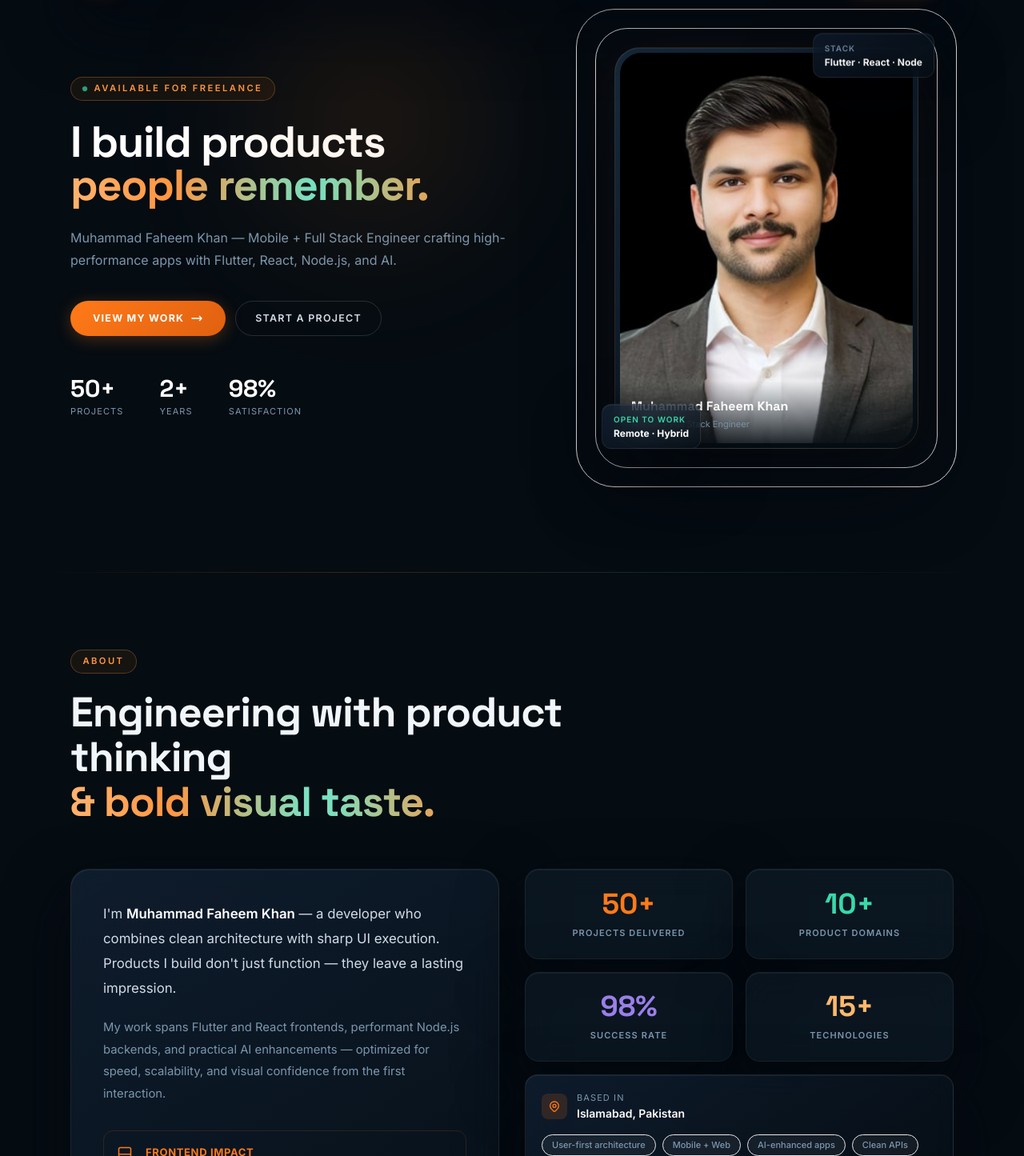
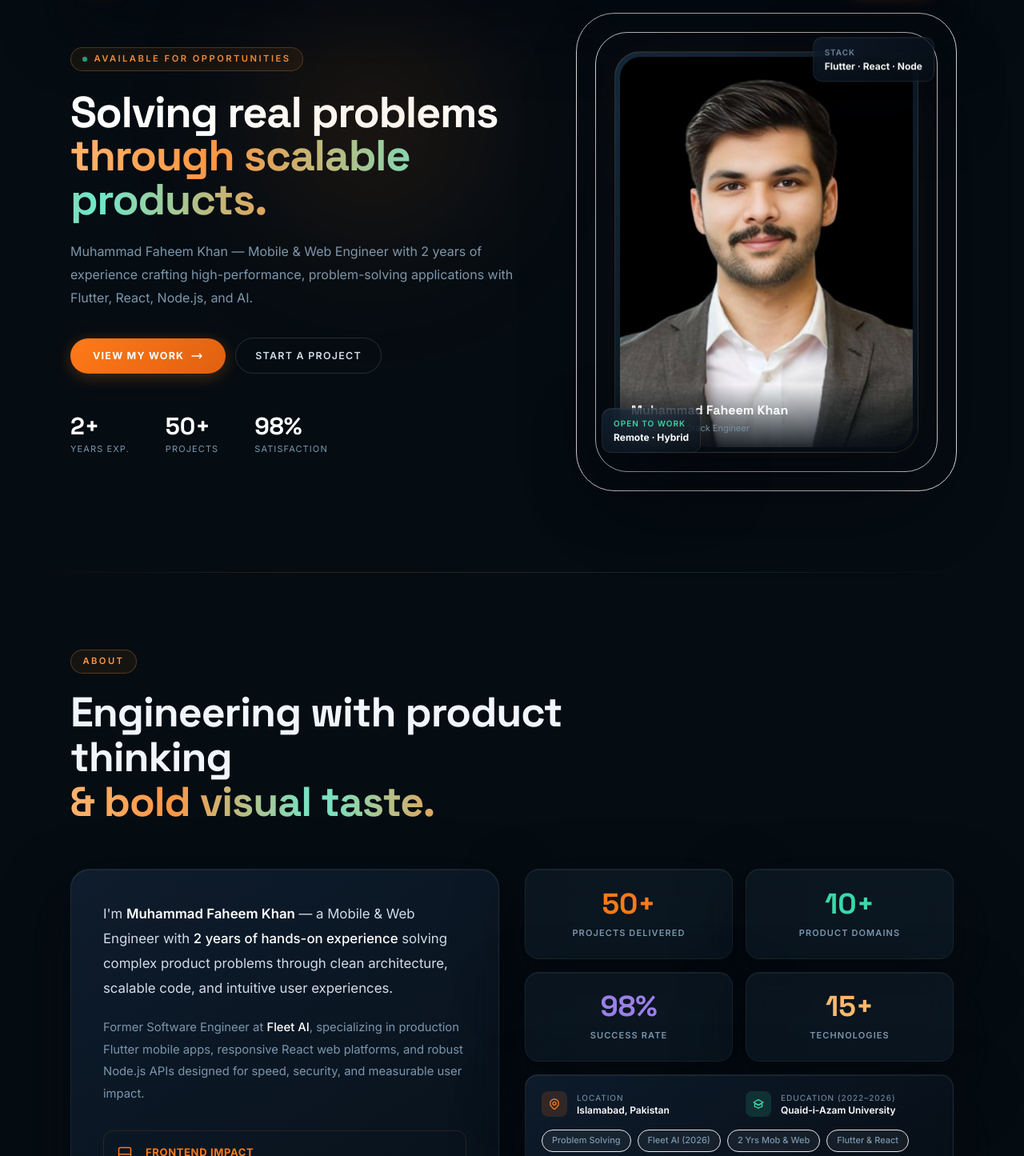
Before and after one commit to MuhammadFaheemKhan2004/my-portfolio, a React (Vite) app in the folder client/: page / in a window 1280 px wide. Shown: the part 85-1530 px from the top of the page at 80% size. Built offline with nearby package versions, Linux system fonts and the light colour scheme; no server answers.

Commit message:
feat: professional problem-solving headline, updated Fleet AI & QAU 2022-2026, instant projects load

```diff
--- a/client/src/components/About.jsx
+++ b/client/src/components/About.jsx
@@ -81,14 +81,14 @@ const About = () => {
                         {/* Left — bio */}
                         <motion.div variants={item} className="glass-panel rounded-3xl p-8 sm:p-10">
                             <p className="text-[1.05rem] leading-[1.85] text-[#d1dce8]">
-                                I'm <span className="font-semibold text-white">Muhammad Faheem Khan</span> — a developer
-                                who combines clean architecture with sharp UI execution. Products I build
-                                don't just function — they leave a lasting impression.
+                                I'm <span className="font-semibold text-white">Muhammad Faheem Khan</span> — a Mobile & Web Engineer
+                                with <span className="text-white font-medium">2 years of hands-on experience</span> solving complex product
+                                problems through clean architecture, scalable code, and intuitive user experiences.
                             </p>
                             <p className="mt-5 text-[0.925rem] leading-[1.85] text-[#7b97ae]">
-                                My work spans Flutter and React frontends, performant Node.js backends,
-                                and practical AI enhancements — optimized for speed, scalability,
-                                and visual confidence from the first interaction.
+                                Former Software Engineer at <span className="text-white font-medium">Fleet AI</span>, specializing in production
+                                Flutter mobile apps, responsive React web platforms, and robust Node.js APIs designed for speed, security,
+                                and measurable user impact.
                             </p>
 
                             {/* Pillar cards */}
@@ -119,20 +119,36 @@ const About = () => {
 
                             {/* Extra info card */}
                             <div className="col-span-2 glass-panel rounded-2xl p-5">
-                                <div className="flex items-center gap-3 mb-4">
-                                    <span className="inline-flex h-8 w-8 items-center justify-center rounded-lg bg-accent/15">
+                                <div className="grid grid-cols-1 sm:grid-cols-2 gap-4 mb-4">
+                                    <div className="flex items-center gap-3">
+                                        <span className="inline-flex h-8 w-8 shrink-0 items-center justify-center rounded-lg bg-accent/15">
                                             <svg className="h-4 w-4 text-accent" fill="none" stroke="currentColor" viewBox="0 0 24 24" strokeWidth={2}>
                                                 <path strokeLinecap="round" strokeLinejoin="round" d="M17.657 16.657L13.414 20.9a1.998 1.998 0 01-2.827 0l-4.244-4.243a8 8 0 1111.314 0z" />
                                                 <path strokeLinecap="round" strokeLinejoin="round" d="M15 11a3 3 0 11-6 0 3 3 0 016 0z" />
                                             </svg>
                                         </span>
                                         <div>
-                                        <p className="text-[11px] uppercase tracking-widest text-[#7b97ae]">Based in</p>
-                                        <p className="text-sm font-semibold text-white">Islamabad, Pakistan</p>
+                                            <p className="text-[10px] uppercase tracking-widest text-[#7b97ae]">Location</p>
+                                            <p className="text-xs font-semibold text-white">Islamabad, Pakistan</p>
                                         </div>
                                     </div>
+
+                                    <div className="flex items-center gap-3">
+                                        <span className="inline-flex h-8 w-8 shrink-0 items-center justify-center rounded-lg bg-mint/15">
+                                            <svg className="h-4 w-4 text-mint" fill="none" stroke="currentColor" viewBox="0 0 24 24" strokeWidth={2}>
+                                                <path strokeLinecap="round" strokeLinejoin="round" d="M12 14l9-5-9-5-9 5 9 5z" />
+                                                <path strokeLinecap="round" strokeLinejoin="round" d="M12 14l6.16-3.422a12.083 12.083 0 01.665 6.479A11.952 11.952 0 0012 20.055a11.952 11.952 0 00-6.824-2.998 12.078 12.078 0 01.665-6.479L12 14z" />
+                                            </svg>
+                                        </span>
+                                        <div>
+                                            <p className="text-[10px] uppercase tracking-widest text-[#7b97ae]">Education (2022–2026)</p>
+                                            <p className="text-xs font-semibold text-white">Quaid-i-Azam University</p>
+                                        </div>
+                                    </div>
+                                </div>
+
                                 <div className="flex flex-wrap gap-2">
-                                    {['User-first architecture', 'Mobile + Web', 'AI-enhanced apps', 'Clean APIs'].map((tag) => (
+                                    {['Problem Solving', 'Fleet AI (2026)', '2 Yrs Mob & Web', 'Flutter & React', 'Clean APIs'].map((tag) => (
                                         <span key={tag} className="rounded-full bg-white/5 border border-white/8 px-3 py-1 text-[11px] font-medium text-[#7b97ae]">
                                             {tag}
                                         </span>
--- a/client/src/components/Experience.jsx
+++ b/client/src/components/Experience.jsx
@@ -14,10 +14,10 @@ const item = {
 
 const experiences = [
     {
-        role: 'Full Stack Developer',
-        company: 'Product & Startup Projects',
-        period: '2023 – Present',
-        description: 'End-to-end product delivery — UI architecture through backend APIs for mobile and web.',
+        role: 'Software Engineer (Mobile & Web)',
+        company: 'Fleet AI',
+        period: 'Feb 2026 – June 2026',
+        description: 'Engineered high-performance mobile and web solutions with AI workflows, responsive client architectures, and robust API integrations.',
         type: 'Work',
         color: 'text-accent',
         bg: 'bg-accent/10 border-accent/20',
@@ -25,21 +25,10 @@ const experiences = [
         dotGlow: '0 0 12px rgba(255,122,24,0.5)',
     },
     {
-        role: 'Mobile App Developer',
-        company: 'Client Product Builds',
-        period: '2022 – 2023',
-        description: 'Production-grade Flutter apps with Firebase, push notifications, and real-time syncing.',
-        type: 'Work',
-        color: 'text-violet',
-        bg: 'bg-violet/10 border-violet/20',
-        dot: 'bg-violet',
-        dotGlow: '0 0 12px rgba(155,127,232,0.5)',
-    },
-    {
-        role: 'Frontend Engineer',
-        company: 'Web Development Projects',
-        period: '2021 – 2022',
-        description: 'Responsive React interfaces with performance-first component systems.',
+        role: 'Mobile & Web Developer',
+        company: 'Client & Startup Solutions',
+        period: '2024 – 2026 (2 Years)',
+        description: 'Delivered production Flutter mobile apps and full-stack React/Node.js web systems focused on high responsiveness, reliability, and clean UX.',
         type: 'Work',
         color: 'text-mint',
         bg: 'bg-mint/10 border-mint/20',
@@ -48,9 +37,9 @@ const experiences = [
     },
     {
         role: 'BS Computer Science',
-        company: 'Quaid-e-Azam University',
-        period: '2020 – 2024',
-        description: 'Software engineering foundations while shipping real-world projects with live users.',
+        company: 'Quaid-i-Azam University Islamabad',
+        period: '2022 – 2026',
+        description: 'Rigorous software engineering foundations, algorithms, data structures, and practical application development while shipping live products.',
         type: 'Education',
         color: 'text-sand',
         bg: 'bg-sand/10 border-sand/20',
--- a/client/src/components/Hero.jsx
+++ b/client/src/components/Hero.jsx
@@ -15,8 +15,8 @@ const item = {
 };
 
 const stats = [
+    { value: '2+', label: 'Years Exp.' },
     { value: '50+', label: 'Projects' },
-    { value: '2+', label: 'Years' },
     { value: '98%', label: 'Satisfaction' },
 ];
 
@@ -38,7 +38,7 @@ const Hero = () => (
                     <motion.div variants={item}>
                         <span className="eyebrow">
                             <span className="pulse-glow inline-block h-1.5 w-1.5 rounded-full bg-mint" />
-                            Available for Freelance
+                            Available for Opportunities
                         </span>
                     </motion.div>
 
@@ -46,13 +46,13 @@ const Hero = () => (
                         variants={item}
                         className="mt-6 font-display text-[2.6rem] font-bold leading-[1.06] tracking-tight text-white sm:text-5xl lg:text-[3.4rem]"
                     >
-                        I build products<br />
-                        <span className="shimmer-text">people remember.</span>
+                        Solving real problems<br />
+                        <span className="shimmer-text">through scalable products.</span>
                     </motion.h1>
 
                     <motion.p variants={item} className="mt-6 max-w-xl text-[1rem] leading-[1.8] text-[#7b97ae]">
-                        Muhammad Faheem Khan — Mobile + Full Stack Engineer crafting
-                        high-performance apps with Flutter, React, Node.js, and AI.
+                        Muhammad Faheem Khan — Mobile & Web Engineer with 2 years of experience crafting
+                        high-performance, problem-solving applications with Flutter, React, Node.js, and AI.
                     </motion.p>
 
                     <motion.div variants={item} className="mt-9 flex flex-wrap items-center gap-3">
--- a/client/src/components/Projects.jsx
+++ b/client/src/components/Projects.jsx
@@ -13,12 +13,12 @@ const item = {
     visible: { opacity: 1, y: 0, transition: { duration: 0.55, ease: [0.25, 0.1, 0.25, 1] } },
 };
 
-// Fallback static data for when API is unavailable
+// Fallback static data — rendered IMMEDIATELY so page is never blank
 const FALLBACK_PROJECTS = [
     {
         _id: '1',
         title: 'Exam Master App',
-        description: '50,000+ MCQs platform for CSS, PMS, PPSC, ECAT, MDCAT with real-time job alerts and Firebase backend.',
+        description: '50,000+ MCQs preparation platform for CSS, PMS, PPSC, ECAT, MDCAT with real-time job alerts and Firebase backend.',
         image: 'https://images.unsplash.com/photo-1434030216411-0b793f4b4173?w=600&h=400&fit=crop',
         technologies: ['Flutter', 'Firebase', 'Kotlin'],
         github: 'https://github.com',
@@ -30,7 +30,7 @@ const FALLBACK_PROJECTS = [
     {
         _id: '2',
         title: 'AI Lawyer App',
-        description: 'Intelligent legal assistant with case-specific roadmaps, document analysis, and AI-powered legal insights.',
+        description: 'Intelligent legal assistant providing case-specific roadmaps, document analysis, and AI-powered legal insights.',
         image: 'https://images.unsplash.com/photo-1589829545856-d10d557cf95f?w=600&h=400&fit=crop',
         technologies: ['React', 'Node.js', 'OpenAI', 'MongoDB'],
         github: 'https://github.com',
@@ -42,7 +42,7 @@ const FALLBACK_PROJECTS = [
     {
         _id: '3',
         title: 'News Aggregator App',
-        description: 'Real-time news with intelligent category filtering, personalized recommendations, and offline reading.',
+        description: 'Real-time news aggregator with category-based filtering, offline caching, and instant breaking news feeds.',
         image: 'https://images.unsplash.com/photo-1504711434969-e33886168f5c?w=600&h=400&fit=crop',
         technologies: ['Flutter', 'News API', 'Firebase', 'Dart'],
         github: 'https://github.com',
@@ -53,8 +53,8 @@ const FALLBACK_PROJECTS = [
     },
     {
         _id: '4',
-        title: 'Google Maps Integration',
-        description: 'Advanced location services with real-time navigation, route optimization, and GPS tracking.',
+        title: 'Google Maps Integration App',
+        description: 'Advanced location services with real-time navigation, route optimization, and GPS fleet tracking.',
         image: 'https://images.unsplash.com/photo-1524661135-423995f22d0b?w=600&h=400&fit=crop',
         technologies: ['Kotlin', 'Google Maps API', 'Android SDK'],
         github: 'https://github.com',
@@ -66,7 +66,7 @@ const FALLBACK_PROJECTS = [
     {
         _id: '5',
         title: 'Event Management Platform',
-        description: 'Complete wedding & event planning solution with vendor management, budgets, and payment integration.',
+        description: 'Complete event planning solution with vendor booking, budget management, and secure payment workflows.',
         image: 'https://images.unsplash.com/photo-1492684223066-81342ee5ff30?w=600&h=400&fit=crop',
         technologies: ['React', 'Node.js', 'MongoDB', 'Stripe'],
         github: 'https://github.com',
@@ -78,7 +78,7 @@ const FALLBACK_PROJECTS = [
     {
         _id: '6',
         title: 'Real-Time Chat App',
-        description: 'Instant messaging with typing indicators, read receipts, group chats, and Firebase Realtime Database.',
+        description: 'Instant messaging application with typing indicators, message delivery status, and Firebase sync.',
         image: 'https://images.unsplash.com/photo-1611532736579-6b16e2b50449?w=600&h=400&fit=crop',
         technologies: ['React', 'Firebase', 'TypeScript'],
         github: 'https://github.com',
@@ -98,12 +98,12 @@ const typeBadge = {
 };
 
 function ProjectCard({ project }) {
-    const badge = typeBadge[project.type] || typeBadge.web;
+    const rawType = (project.type || 'web').toLowerCase();
+    const badge = typeBadge[rawType] || typeBadge.web;
 
     return (
-        <motion.article
-            variants={item}
-            className="project-card glass-panel group"
+        <article
+            className="project-card glass-panel group transition-all duration-300 hover:-translate-y-1.5 hover:shadow-panel"
             aria-label={project.title}
         >
             {/* Image area */}
@@ -137,14 +137,14 @@ function ProjectCard({ project }) {
                     {project.title}
                 </h3>
 
-                {/* Description — hidden by default, revealed on hover via CSS */}
+                {/* Description — revealed on hover via CSS */}
                 <p className="project-card-desc mt-2 text-[13px] leading-[1.75] text-[#7b97ae]">
                     {project.description}
                 </p>
 
                 {/* Tech pills */}
                 <div className="mt-3 flex flex-wrap gap-1.5">
-                    {project.technologies.slice(0, 4).map((tech) => (
+                    {project.technologies?.slice(0, 4).map((tech) => (
                         <span
                             key={tech}
                             className="rounded-full border border-white/8 bg-white/4 px-2.5 py-0.5 text-[11px] font-medium text-[#7b97ae]"
@@ -200,50 +200,29 @@ function ProjectCard({ project }) {
                     )}
                 </div>
             </div>
-        </motion.article>
-    );
-}
-
-// Skeleton loader
-function SkeletonCard() {
-    return (
-        <div className="glass-panel rounded-2xl overflow-hidden animate-pulse">
-            <div className="h-52 bg-secondary/60" />
-            <div className="p-5">
-                <div className="h-4 w-2/3 rounded bg-secondary/60" />
-                <div className="mt-3 h-3 w-full rounded bg-secondary/50" />
-                <div className="mt-2 h-3 w-4/5 rounded bg-secondary/50" />
-                <div className="mt-4 flex gap-2">
-                    <div className="h-7 w-20 rounded-full bg-secondary/60" />
-                    <div className="h-7 w-16 rounded-full bg-secondary/60" />
-                </div>
-            </div>
-        </div>
+        </article>
     );
 }
 
 const Projects = () => {
     const ref = useRef(null);
     const isVisible = useIntersectionObserver(ref);
-    const [projects, setProjects] = useState([]);
-    const [loading, setLoading] = useState(true);
+    // Hardcode fallback projects as initial state so they appear instantly on first load
+    const [projects, setProjects] = useState(FALLBACK_PROJECTS);
     const [activeFilter, setActiveFilter] = useState('All');
 
     useEffect(() => {
+        // Fetch fresh data in the background from MongoDB/API
         const fetchProjects = async () => {
             try {
                 const res = await ProjectService.getAll();
-                // Handle both: plain array OR { data: [...] } wrapped response
                 const raw = Array.isArray(res.data)
                     ? res.data
                     : Array.isArray(res.data?.data)
                         ? res.data.data
                         : [];
 
-                if (raw.length === 0) {
-                    setProjects(FALLBACK_PROJECTS);
-                } else {
-                    // Normalise: add default type/playStoreUrl if missing (old DB records)
+                if (raw.length > 0) {
                     const normalised = raw.map((p) => ({
                         ...p,
                         type: p.type || 'web',
@@ -251,10 +230,9 @@ const Projects = () => {
                     }));
                     setProjects(normalised);
                 }
-            } catch {
-                setProjects(FALLBACK_PROJECTS);
-            } finally {
-                setLoading(false);
+            } catch (err) {
+                // If backend is sleeping or fails, the hardcoded fallback is already active
+                console.log('Using hardcoded fallback projects:', err?.message);
             }
         };
         fetchProjects();
@@ -262,10 +240,10 @@ const Projects = () => {
 
     const filtered = projects.filter((p) => {
         if (activeFilter === 'All') return true;
-        const t = p.type || 'web';
+        const t = (p.type || 'web').toLowerCase().trim();
         if (activeFilter === 'Mobile') return t === 'mobile';
         if (activeFilter === 'Web') return t === 'web';
-        if (activeFilter === 'Full Stack') return t === 'fullstack';
+        if (activeFilter === 'Full Stack') return t === 'fullstack' || t === 'full-stack' || t === 'full stack';
         return true;
     });
 
@@ -304,21 +282,11 @@ const Projects = () => {
                         ))}
                     </motion.div>
 
-                    {/* Grid */}
-                    {loading ? (
+                    {/* Grid — rendered immediately */}
                     <div className="grid gap-5 md:grid-cols-2 lg:grid-cols-3">
-                            {[1, 2, 3, 4, 5, 6].map((n) => <SkeletonCard key={n} />)}
-                        </div>
-                    ) : (
-                        <motion.div
-                            className="grid gap-5 md:grid-cols-2 lg:grid-cols-3"
-                            initial={{ opacity: 0 }}
-                            animate={{ opacity: 1 }}
-                            transition={{ duration: 0.3 }}
-                        >
                         {filtered.length > 0 ? (
                             filtered.map((project) => (
-                                    <ProjectCard key={project._id} project={project} />
+                                <ProjectCard key={project._id || project.title} project={project} />
                             ))
                         ) : (
                             <div className="col-span-full py-16 text-center">
@@ -326,8 +294,7 @@ const Projects = () => {
                                 <p className="mt-2 text-[13px] text-[#4a6275]">Check back soon or view all projects.</p>
                             </div>
                         )}
-                        </motion.div>
-                    )}
+                    </div>
                 </motion.div>
             </div>
         </section>
```
Lines whose indentation alone changed are shown as unchanged.
